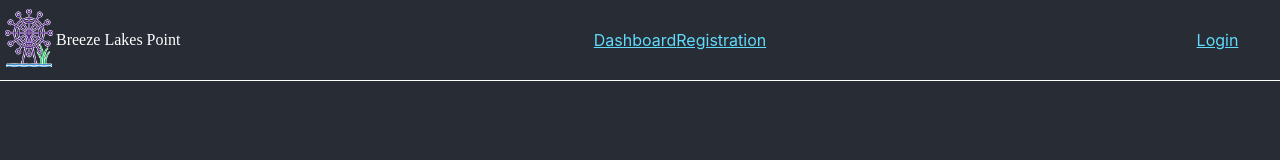
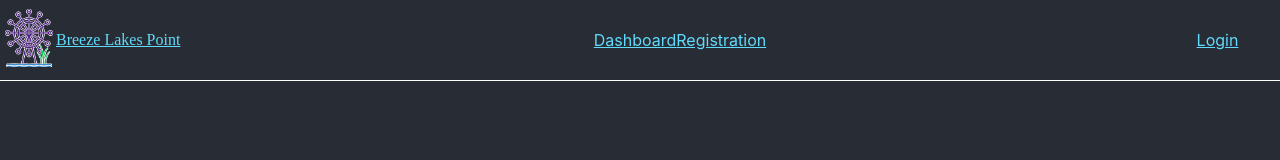
Before and after one commit to kristenkinnearohlmann/breeze-lakes-point-frontend, a React (Create React App) app: page / in a window 1280 px wide. Shown: the top 160 px of the page. Built offline with nearby package versions, Linux system fonts and the light colour scheme; a web font is replaced by a local one.

Commit message:
Added link back to home from Header

```diff
--- a/src/components/Header.js
+++ b/src/components/Header.js
@@ -9,10 +9,10 @@ const Header = () => {
         <header>
             <div className="header-logo title">
                 <div>
-                    <img src={logoSmall} className="app-logo-small" alt="small logo" />
+                    <NavLink to="/" exact><img src={logoSmall} className="app-logo-small" alt="small logo" /></NavLink>
                 </div>
                 <div>
-                    Breeze Lakes Point
+                    <NavLink to="/" exact>Breeze Lakes Point</NavLink>
                 </div>
             </div>
             <div className="header-nav">
```
